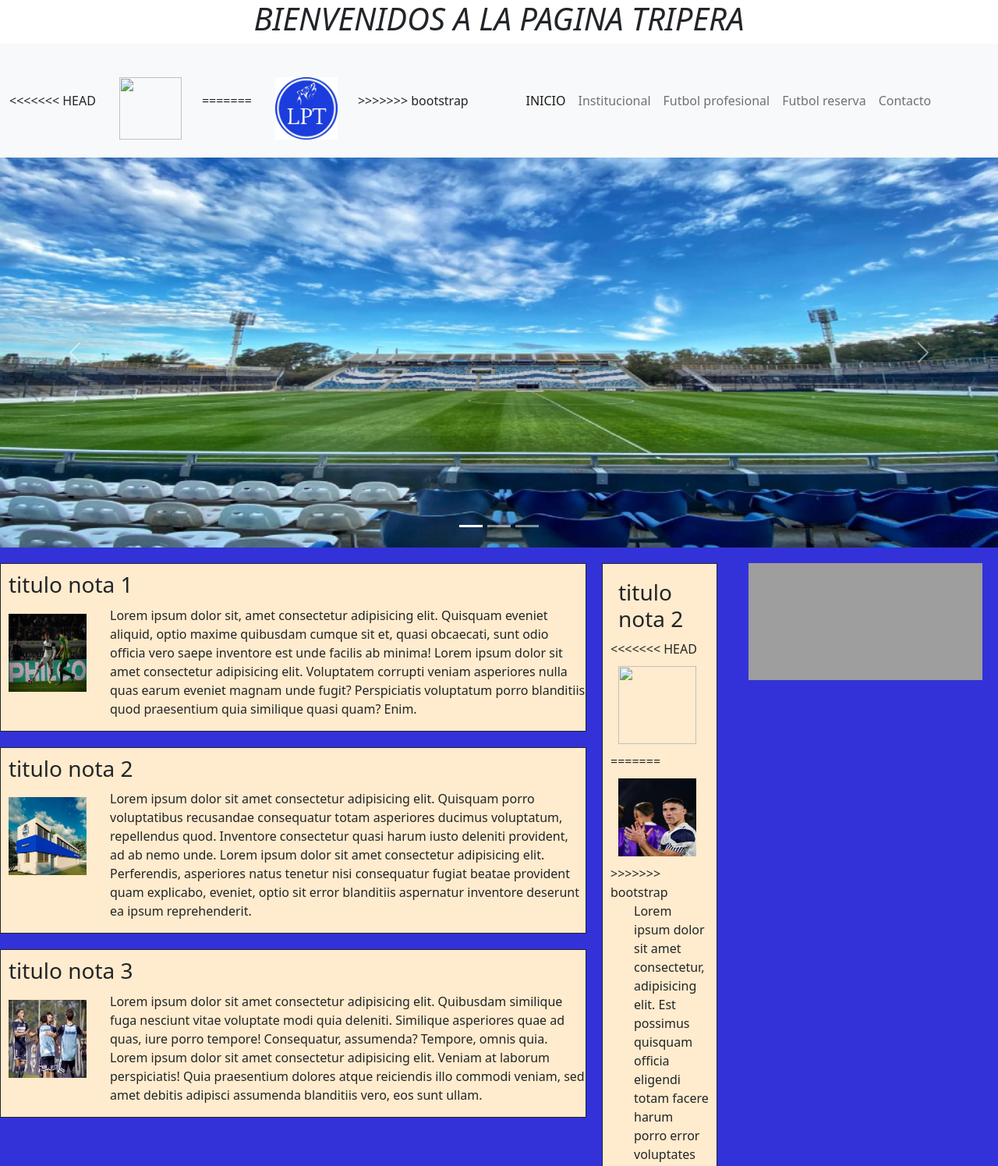
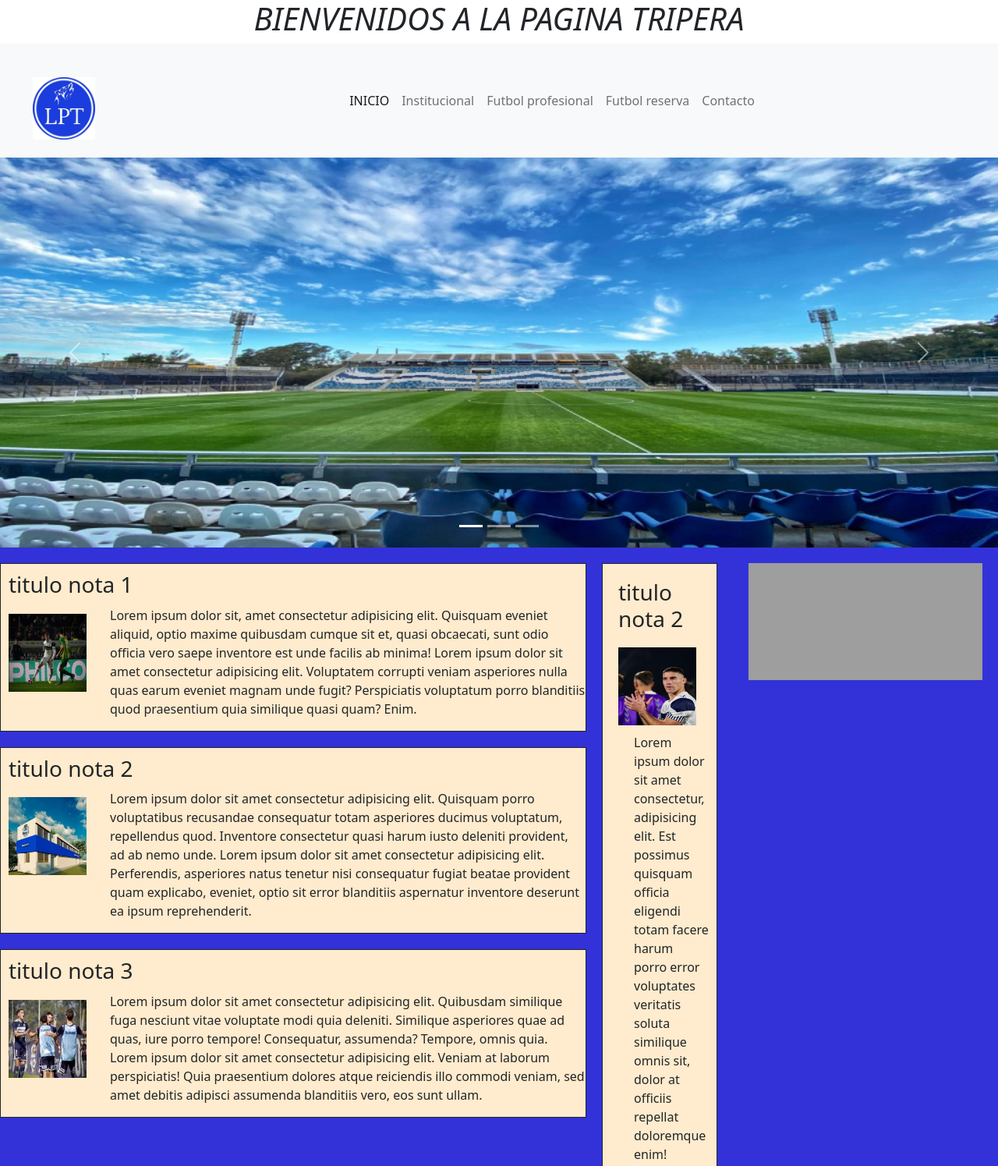
Before and after one commit to MMartins00/lapaginatripera, a plain HTML site: page index.html in a window 1280 px wide. Shown: the top 1495 px of the page at 78% size. Drawn offline with nearby package versions, Linux system fonts and the light colour scheme; grey boxes are pictures that could not be loaded.

Commit message:
mergeando bootstrap

```diff
--- a/index.html
+++ b/index.html
@@ -19,11 +19,7 @@
     </header>
     <nav class="navbar navbar-expand-lg bg-light nav">
         <div class="container-fluid">
-<<<<<<< HEAD
-            <a class="navbar-brand" href="#"><img src="../desarrolloweb/Multimedia/logo.jpeg" class="logo"></a>
-=======
-            <a class="navbar-brand" href="#"><img src="../Multimedia/logo.jpeg" class="logo"></a>
->>>>>>> bootstrap
+            <a class="navbar-brand" href="#"><img src="Multimedia/logo.jpeg" class="logo"></a>
             <button class="navbar-toggler" type="button" data-bs-toggle="collapse" data-bs-target="#navbarNav"
                 aria-controls="navbarNav" aria-expanded="false" aria-label="Toggle navigation">
                 <span class="navbar-toggler-icon"></span>
@@ -131,11 +127,7 @@
         <section>
             <h3 class="titulonota"> titulo nota 2</h3>
             <article>
-<<<<<<< HEAD
-                <div> <img src="../desarrolloweb/Multimedia/foto 2.jpeg" class="fotos"></div>
-=======
-                <div> <img src="../Multimedia/foto 2.jpeg" class="fotos"></div>
->>>>>>> bootstrap
+                <div> <img src="Multimedia/foto 2.jpeg" class="fotos"></div>
                 <p> Lorem ipsum dolor sit amet consectetur, adipisicing elit. Est possimus quisquam officia
                     eligendi totam facere harum porro error voluptates veritatis soluta similique omnis sit,
                     dolor at officiis repellat doloremque enim!</p>
```
